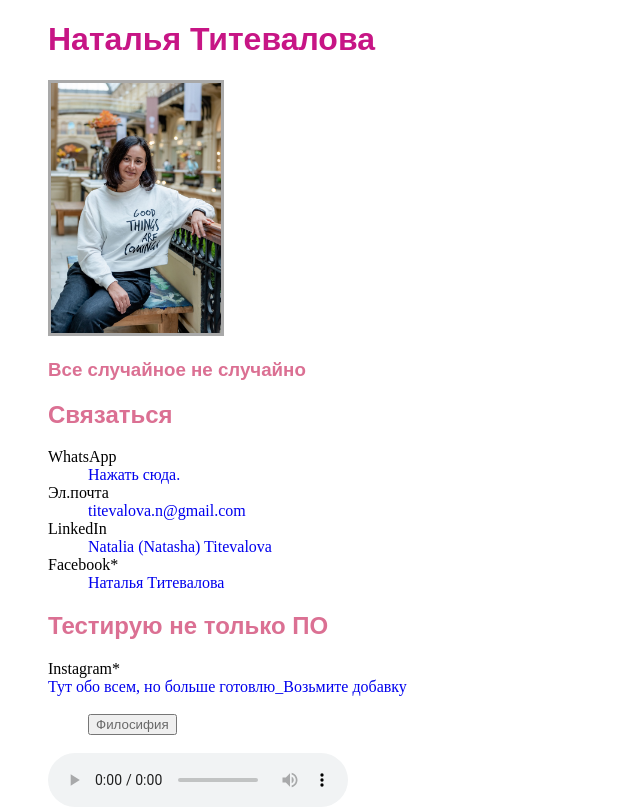
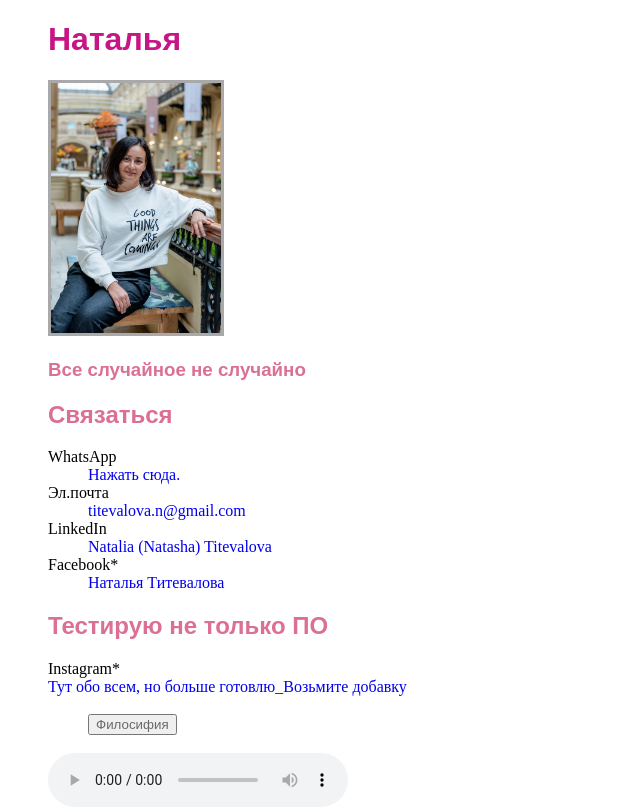
Before and after one commit to NataliaTitevalova-QA/NataliaTitevalova-QA.github.io, a plain HTML site: page index.html in a window 1280 px wide. Shown: the top 810 px of the page, without its empty margins (0-640 px from the left). Drawn offline with Linux system fonts and the light colour scheme.

Commit message:
Update index.html

```diff
--- a/index.html
+++ b/index.html
@@ -6,7 +6,7 @@
 </header>
 <body>
 
-<h1 class="name">   Наталья Титевалова</h1>
+<h1 class="name">   Наталья </h1>
 <div>
 <img src="mypic.jpeg" width="170" height="250" border=3px>
 
```
